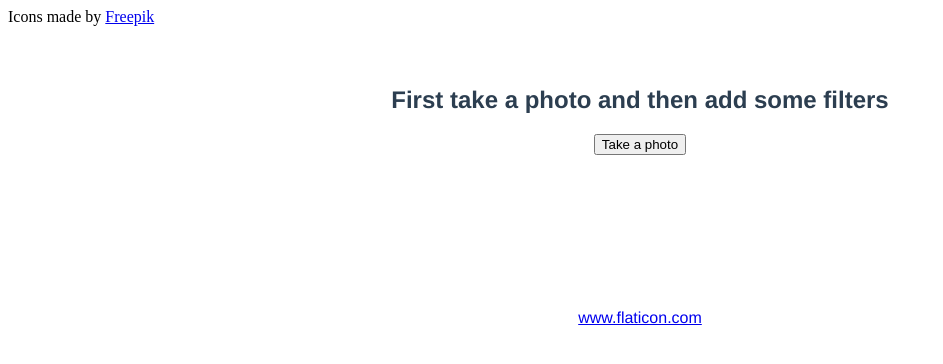
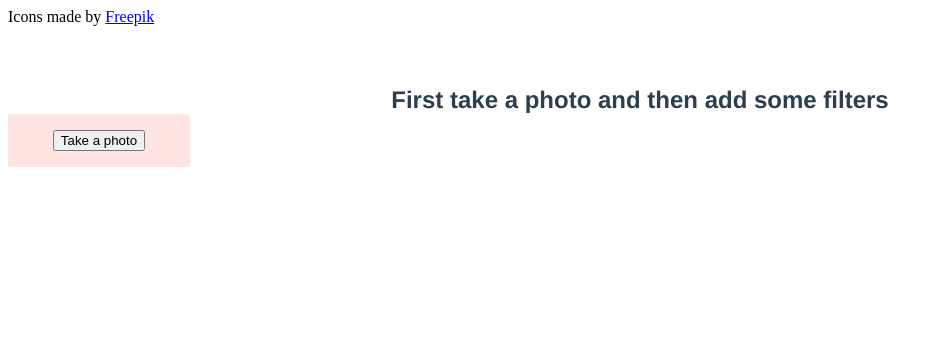
Before and after one commit to Ella-Gotbring/slutprojekt-instablam, a Vue app in the folder instablam2/: page / in a window 1280 px wide. Shown: the top 364 px of the page, without its empty margins (0-943 px from the left). Built offline with nearby package versions, Linux system fonts and the light colour scheme; no server answers.

Commit message:
working on sw
added some css and working on sw

```diff
--- a/instablam2/public/offline.html
+++ b/instablam2/public/offline.html
@@ -10,6 +10,7 @@
 <body>
     <header>
     <h1 class="header"> Instablam </h1>
+    <h3>You have no connection</h3>
     </header>
 </body>
 
--- a/instablam2/src/components/CamanJS.vue
+++ b/instablam2/src/components/CamanJS.vue
@@ -155,12 +155,17 @@ export default {
   width: 200px;
 }
 
+.label {
+  margin: auto;
+  padding: 3rem;
+}
+
 @media screen and (min-width: 800px) {
   .filters {
     width: 100%;
   }
   input {
-    width: 4500px;
+    width: 450px;
     justify-items: center;
   }
 }
--- a/instablam2/src/components/Camera.vue
+++ b/instablam2/src/components/Camera.vue
@@ -67,4 +67,32 @@ export default {
 </script>
 
 <style scoped>
+.button {
+  background: mistyrose;
+  padding: 1rem;
+  width: 150px;
+  border-radius: 3px;
+}
+#me {
+  width: 300px;
+}
+
+@media screen and (min-width: 800px) {
+  #me {
+    height: 500px;
+    width: 750px;
+  }
+  canvas {
+    margin: auto;
+    max-width: 850px;
+    max-height: 500px;
+  }
+}
+@media screen {
+  #me {
+    margin: 1rem;
+    height: 400px;
+    width: 850px;
+  }
+}
 </style>
--- a/instablam2/src/components/Home.vue
+++ b/instablam2/src/components/Home.vue
@@ -1,14 +1,13 @@
 <template>
   <div class="wrapper">
     <div class="content">
-            <h2> First take a photo and then add some filters</h2>
+      <h2>First take a photo and then add some filters</h2>
 
       <Camera />
       <footer>
         <a href="https://www.flaticon.com/" title="Flaticon">www.flaticon.com</a>
       </footer>
     </div>
-
   </div>
 </template>
 
@@ -19,9 +18,35 @@ export default {
   components: {
     Camera
   }
-}
+};
 </script>
 
 <style scoped>
+.wrapper {
+  margin: auto;
+  width: 100%;
+  height: 100vh;
+}
+.content {
+  width: 100%;
+  display: flex;
+  flex-flow: column;
+}
+h2 {
+  margin: auto;
+}
+.camera {
+  margin: auto;
+  width: 100px;
+}
+footer {
+  margin: auto;
+  width: 100%;
+}
+@media screen and (min-width: 800px) {
+  footer {
+    display: none;
+  }
 
+}
 </style>
```
Also changed, not shown: instablam2/public/sw.js (+19 -26 lines). Lines whose indentation alone changed are shown as unchanged.
